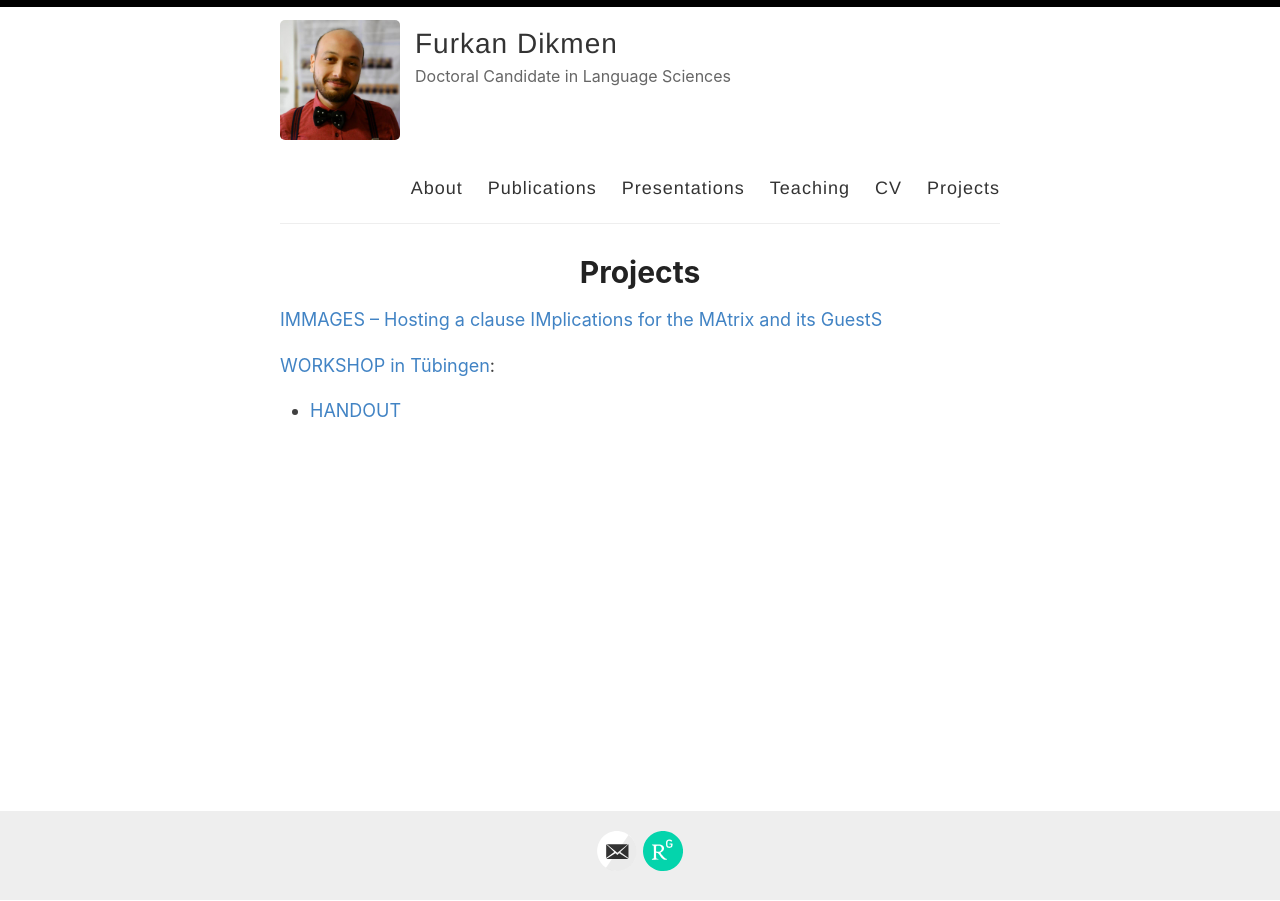
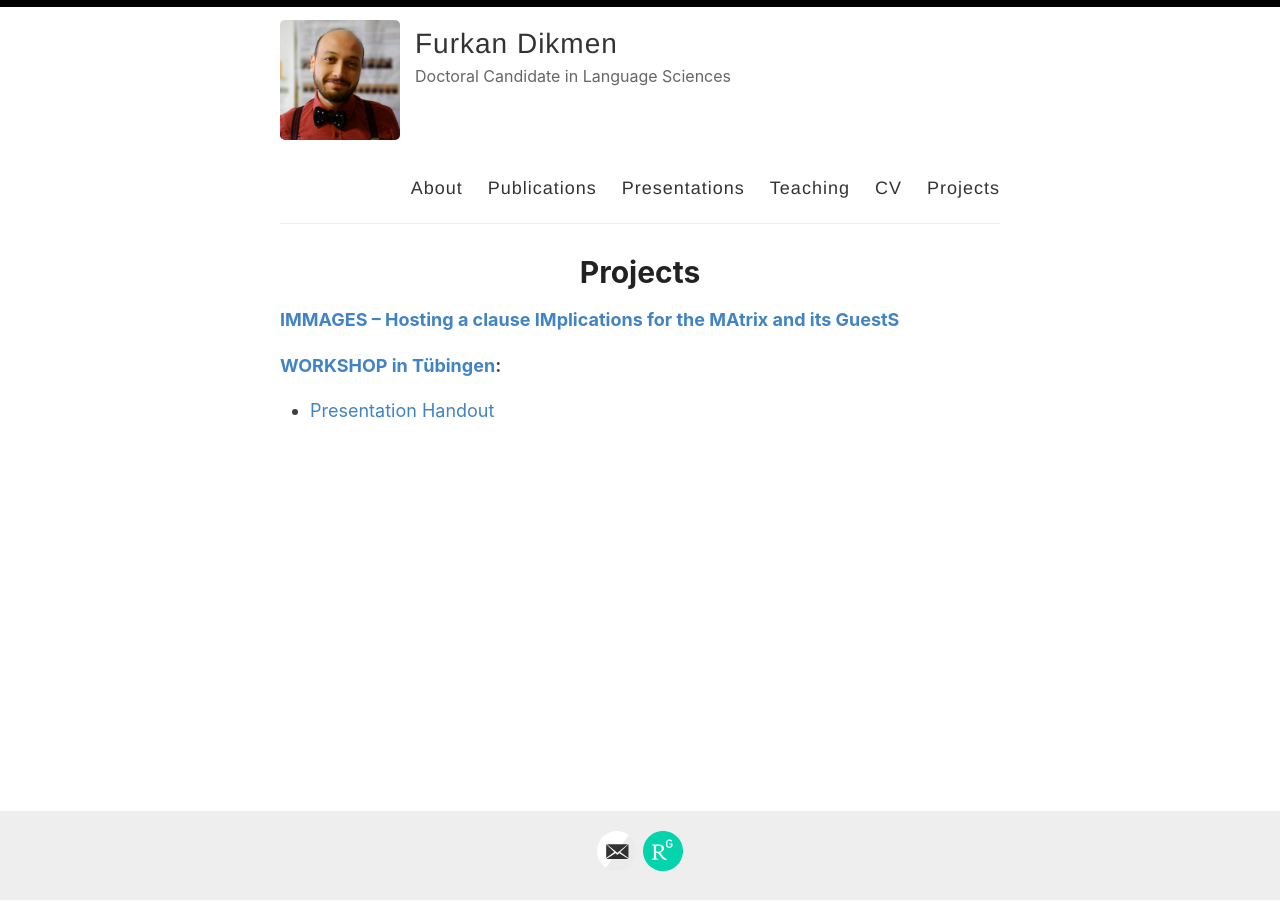
Before and after one commit to furkandikmen/furkandikmen.github.io, a Jekyll site: the page built from _pages/projects.md, in a window 1280 px wide. Built offline with Jekyll 4.4.1, drawn with Linux system fonts in a browser that asks for light colours.

Commit message:
Update projects.md

```diff
--- a/_pages/projects.md
+++ b/_pages/projects.md
@@ -5,8 +5,8 @@ permalink: /projects/
 ---
 
 
-[IMMAGES – Hosting a clause IMplications for the MAtrix and its GuestS](https://immages.hypotheses.org/){:target="_blank" rel="noopener noreferrer"}
+**[IMMAGES – Hosting a clause IMplications for the MAtrix and its GuestS](https://immages.hypotheses.org/){:target="_blank" rel="noopener noreferrer"}**
 
-[WORKSHOP in Tübingen](https://immages.hypotheses.org/1013){:target="_blank" rel="noopener noreferrer"}:
+**[WORKSHOP in Tübingen](https://immages.hypotheses.org/1013){:target="_blank" rel="noopener noreferrer"}:**
 
-- [HANDOUT](https://furkandikmen.com/assets/presentations/find_predicates.pdf){:target="_blank" rel="noopener noreferrer"}
+- [Presentation Handout](https://furkandikmen.com/assets/presentations/find_predicates.pdf){:target="_blank" rel="noopener noreferrer"}
```
